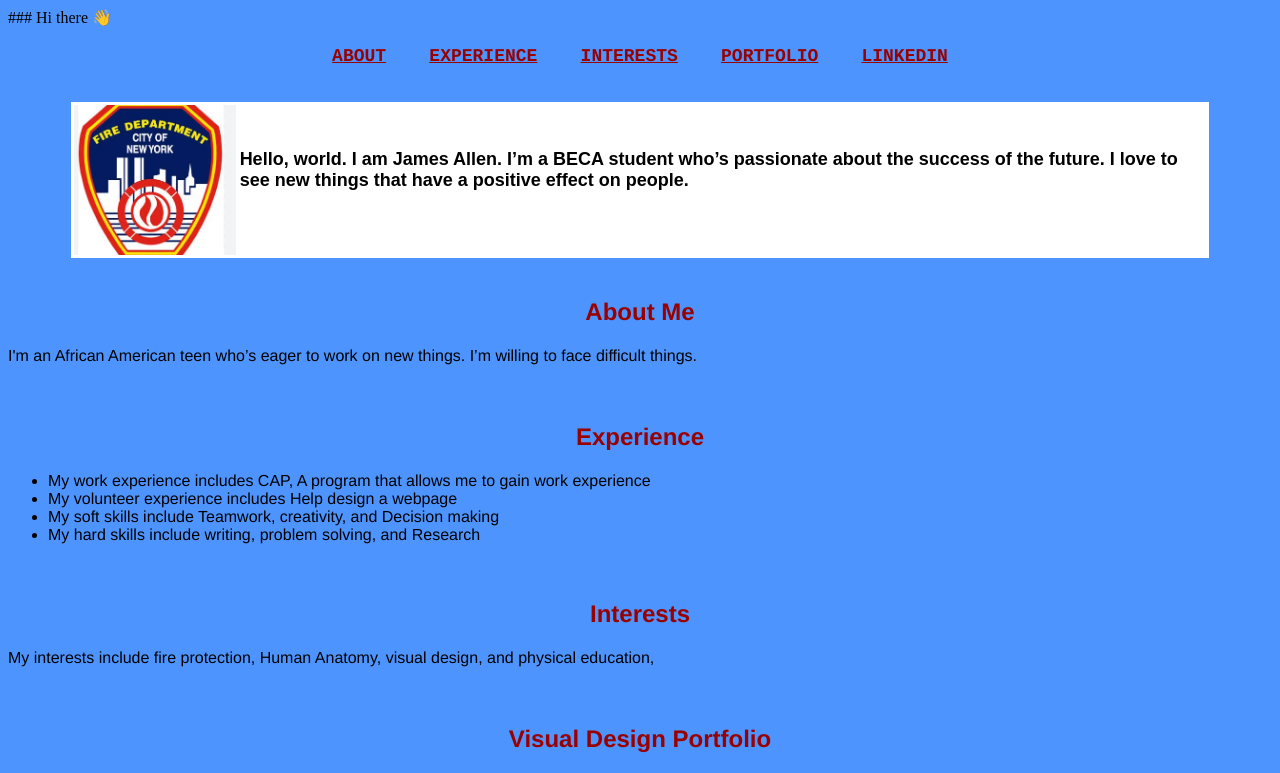
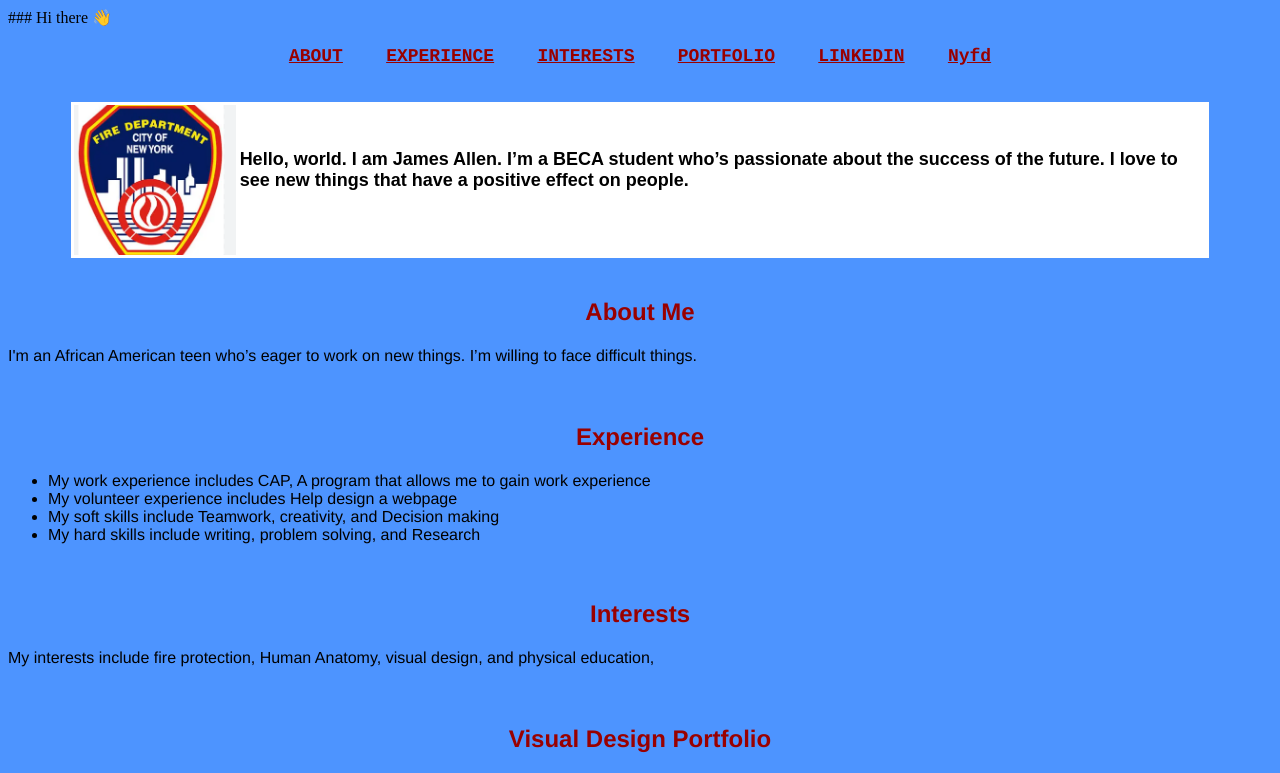
Before and after one commit to James-332112/james-332112, a plain HTML site: page index.html in a window 1280 px wide. Shown: the top 773 px of the page. Drawn offline with Linux system fonts and the light colour scheme.

Commit message:
Update index.html

```diff
--- a/index.html
+++ b/index.html
@@ -13,7 +13,9 @@
 			<a href="#experience">EXPERIENCE</a>&nbsp;&nbsp;&nbsp;
 			<a href="#interests">INTERESTS</a>&nbsp;&nbsp;&nbsp;
 			<a href="#portfolio">PORTFOLIO</a>&nbsp;&nbsp;&nbsp;
-			<a href="https://www.linkedin.com/in/allen-james-/">LINKEDIN</a>
+			<a href="https://www.linkedin.com/in/allen-james-/">LINKEDIN</a>&nbsp;&nbsp;&nbsp;
+		        <a href="https://www.nyc.gov/site/fdny/index.page">Nyfd</a>
+
 	</b></font></h3><br>
 
 <!--Introduction with picture-->
```
